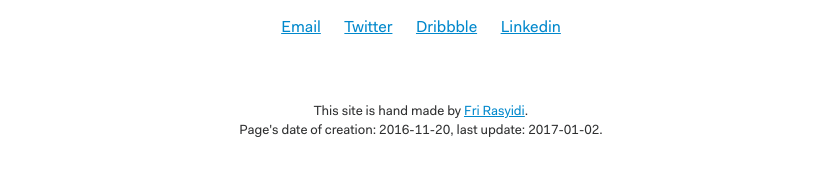
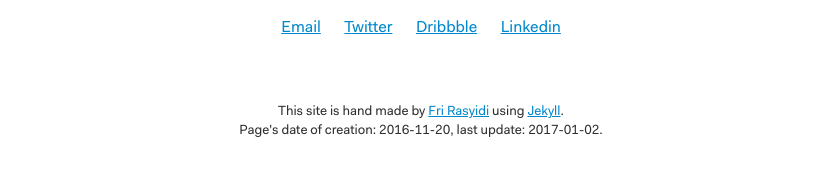
Before and after one commit to frirasyidi/frirasyidi.github.io, a Jekyll site: the page built from index.html, in a window 1280 px wide. Shown: the part 674-850 px from the top of the page, without its empty margins (219-1056 px from the left). Built offline with Jekyll 4.4.1, drawn with Linux system fonts in a browser that asks for light colours.

Commit message:
Adding Jekyll to footer

```diff
--- a/_includes/footer.html
+++ b/_includes/footer.html
@@ -10,7 +10,7 @@
 		</div>
 
 		<small>
-			<p>This&nbsp;site&nbsp;is&nbsp;hand&nbsp;made by&nbsp;<a href="/">Fri&nbsp;Rasyidi</a>.<br/>
+			<p>This&nbsp;site&nbsp;is&nbsp;hand&nbsp;made by&nbsp;<a href="/">Fri&nbsp;Rasyidi</a> using&nbsp;<a href="/blog/2016/11/20/hello-world.html">Jekyll</a>.<br/>
 				Page's{% if page.date %}&nbsp;date&nbsp;of&nbsp;creation:&nbsp;<time>{{ page.date | date: "%F"}}</time>{% if page.update %}, {% endif %}{% endif %}{% if page.update %}last&nbsp;update:&nbsp;<time>{{ page.update| date: "%F"}}</time>{% endif %}.</p>
 		</small>
 	</div>
```
Also changed, not shown: 6 other files.
